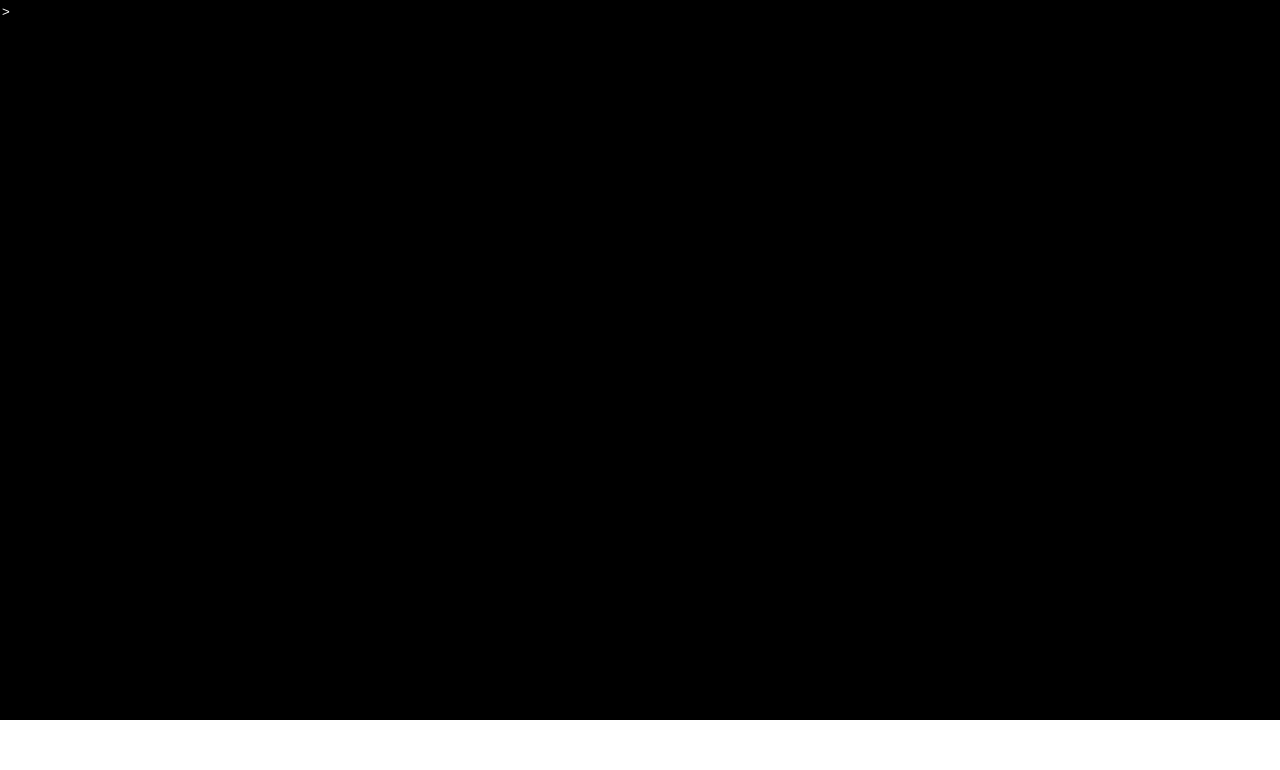
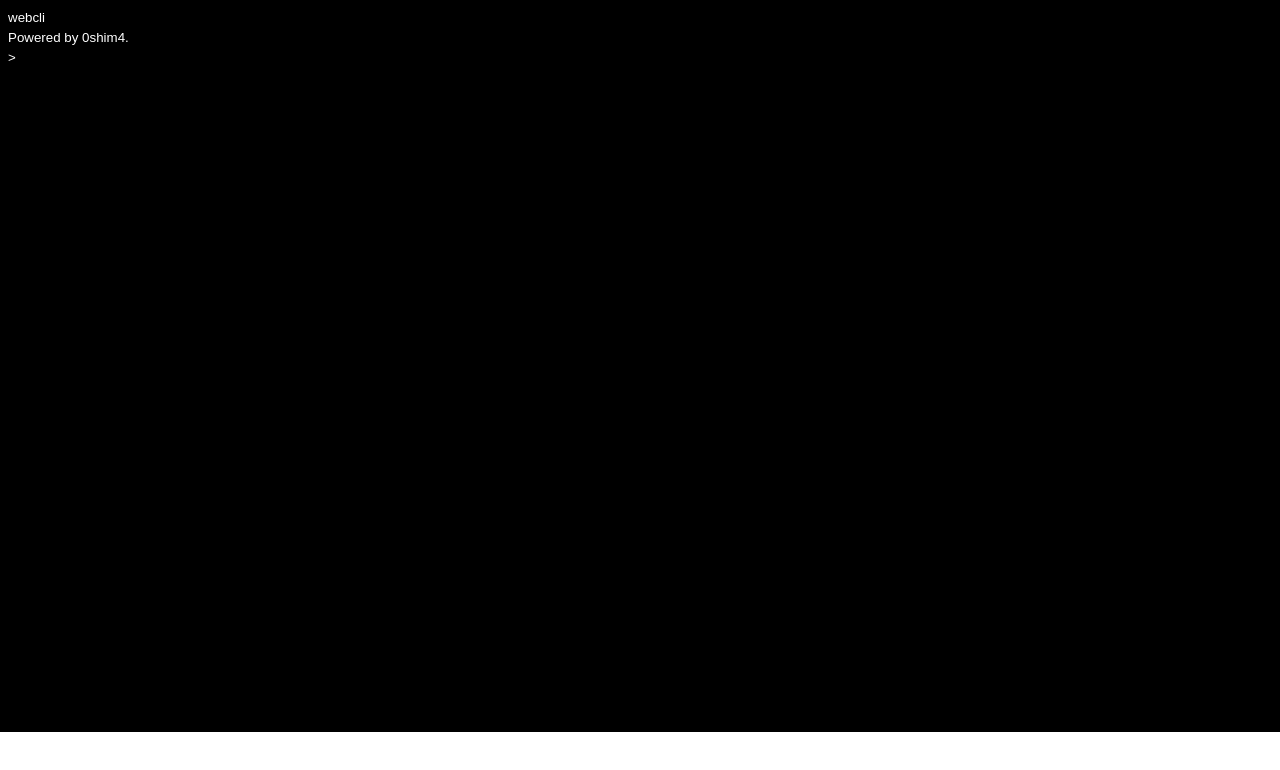
Before and after one commit to 0shim4/webcli, a React (Create React App) app: page / in a window 1280 px wide. Shown: the top 770 px of the page. Built offline with nearby package versions, Linux system fonts and the light colour scheme.

Commit message:
add: 自動フォーカス

```diff
--- a/src/components/terminal.tsx
+++ b/src/components/terminal.tsx
@@ -1,11 +1,14 @@
-import { KeyboardEvent, useRef, useState } from "react"
+import { KeyboardEvent, useEffect, useRef, useState } from "react"
 import styles from "../styles/styles.module.css"
 
 export default function Terminal() {
-  const ARROW_TEXT = "> ";
-  const ref = useRef<HTMLInputElement>(null);
+  const ARROW_TEXT = "> "
+  const ref = useRef<HTMLInputElement>(null)
   const [text, setText] = useState<string>("")
-  const [lines, setLines] = useState<string[]>([])
+  const [lines, setLines] = useState<string[]>([
+    "webcli",
+    "Powered by 0shim4."
+  ])
 
   const onKeyPress = (e: KeyboardEvent<HTMLInputElement>) => {
     if (e.key === "Enter") {
@@ -19,6 +22,11 @@ export default function Terminal() {
   const onChange = (e: React.ChangeEvent<HTMLInputElement>) => {
     setText(e.target.value.substring(2))
   }
+  useEffect(() => {
+    if (lines.length > 8) {
+      ref?.current?.scrollIntoView()
+    }
+  })
 
   return (
     <div className={styles.terminal}>
--- a/src/styles/styles.module.css
+++ b/src/styles/styles.module.css
@@ -4,6 +4,8 @@
     width: 100%;
     height: 720px;
     text-align: left;
+    overflow-y: scroll;
+    padding: 6px;
 }
 
 .inputLine {
```
